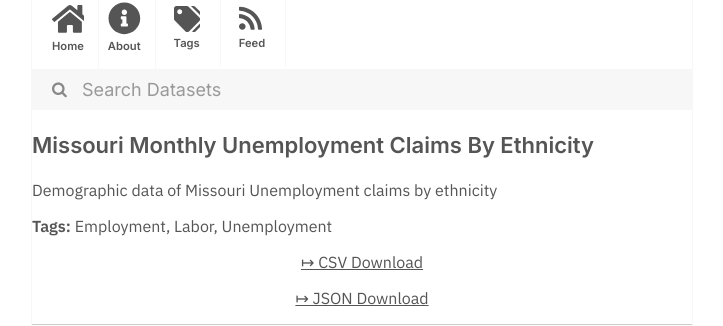
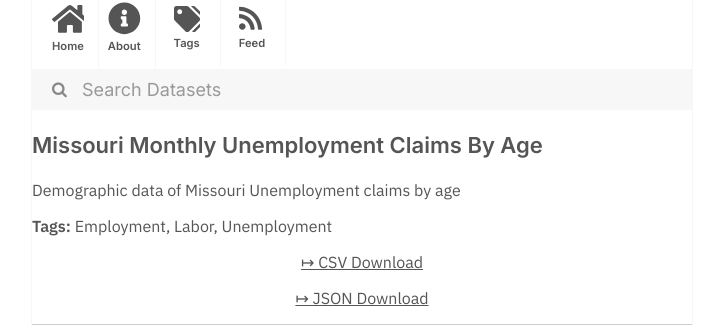
Before and after one commit to dayda-entities/state-of-missouri, a Jekyll site: the page built from _posts/2020-11-10-missouri-monthly-unemployment-.md, in a window 1280 px wide. Shown: the part 216-542 px from the top of the page, without its empty margins (278-1001 px from the left). Built offline with Jekyll 4.4.1, drawn with Linux system fonts in a browser that asks for light colours.

Commit message:
Publish Data

```diff
--- a/_posts/2020-11-10-missouri-monthly-unemployment-.md
+++ b/_posts/2020-11-10-missouri-monthly-unemployment-.md
@@ -1,7 +1,7 @@
 ---
-title: Missouri Monthly Unemployment Claims By Ethnicity
-created: '2020-11-10T17:23:45.913034'
-modified: '2020-11-10T17:23:45.913044'
+title: Missouri Monthly Unemployment Claims By Age
+created: '2020-11-10T17:23:32.370048'
+modified: '2020-11-10T17:23:32.370058'
 state: active
 type: dataset
 tags:
@@ -10,9 +10,9 @@ tags:
   - Unemployment
 groups:
   - Local Government
-csv_url: 'https://data.mo.gov/api/views/xm42-6a8n/rows.csv?accessType=DOWNLOAD'
-json_url: 'https://data.mo.gov/api/views/xm42-6a8n/rows.json?accessType=DOWNLOAD'
+csv_url: 'https://data.mo.gov/api/views/5tqh-2x4m/rows.csv?accessType=DOWNLOAD'
+json_url: 'https://data.mo.gov/api/views/5tqh-2x4m/rows.json?accessType=DOWNLOAD'
 layout: post
 
 ---
-Demographic data of Missouri Unemployment claims by ethnicity
+Demographic data of Missouri Unemployment claims by age
```
